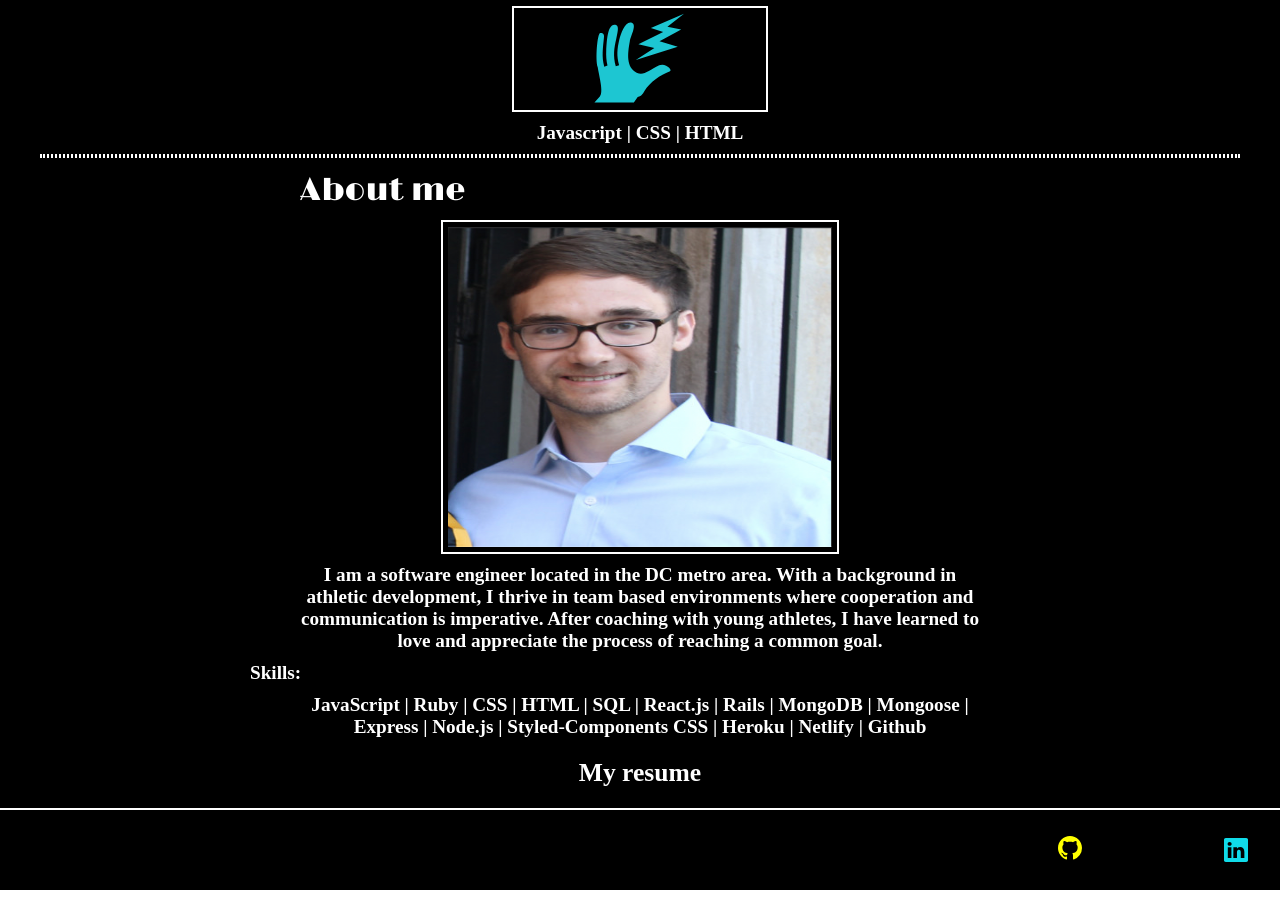
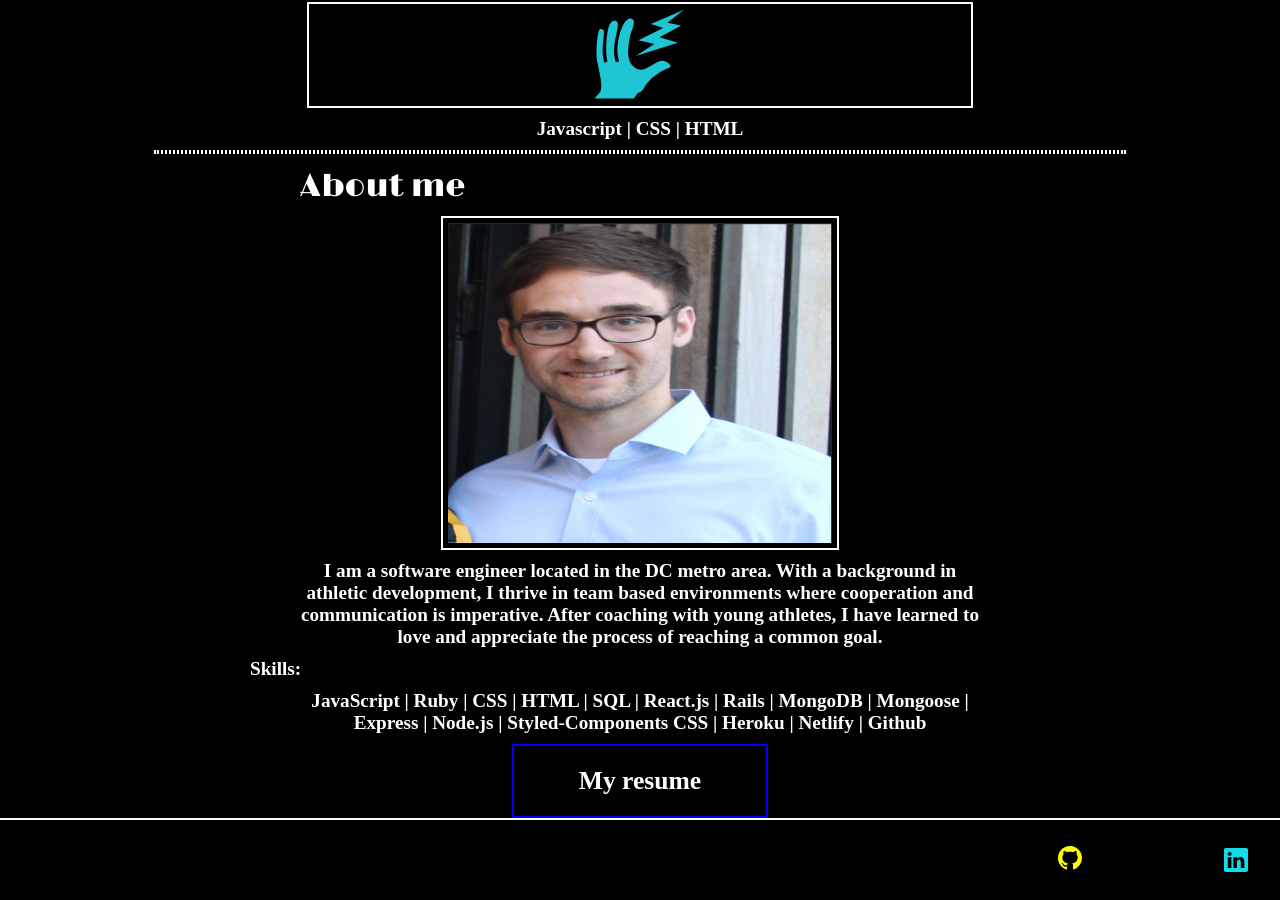
Before and after one commit to hammyhammer/Portfolio, a React (Create React App) app in the folder client/: page / in a window 1280 px wide. Shown: the part 1081-1981 px from the top of the page. Built offline with nearby package versions, Linux system fonts and the light colour scheme; a web font is replaced by a local one.

Commit message:
added color fade in

```diff
--- a/client/src/screens/AboutMe/AboutMe.jsx
+++ b/client/src/screens/AboutMe/AboutMe.jsx
@@ -17,7 +17,7 @@ export default function AboutMe() {
       <div className={aboutcss.skills}>
         JavaScript | Ruby | CSS | HTML | SQL | React.js | Rails | MongoDB | Mongoose | Express | Node.js | Styled-Components CSS | Heroku | Netlify | Github
       </div>
-      <div>
+      <div className={aboutcss.resume_space}>
         <a
           className={aboutcss.resume}
           href={resume}
--- a/client/src/screens/AboutMe/AboutMe.module.css
+++ b/client/src/screens/AboutMe/AboutMe.module.css
@@ -1,5 +1,4 @@
 .whole {
-  /* border: 2px solid seagreen; */
   height: auto;
   color: white;
 }
@@ -7,28 +6,22 @@
 .header {
   font-size: 4.75vw;
   text-align: left;
-  /* border: 2px solid red; */
   margin: 13px 95px 0px 95px;
   font-family: "Limelight";
-  /* font-weight: bold; */
-
 }
 
 .me {
-  /* border: 2px solid yellow; */
   width: 50vw;
   height: 30vh;
   display: block;
   margin: 10px 0px;
   margin-left: auto;
   margin-right: auto;
-  /* filter: grayscale(100%); */
   padding: 5px;
   border: 2px solid white;
 }
 
 .branding {
-  /* border: 2px solid cyan; */
   margin: 10px 30px;
   font-size: 3vw;
   text-align: center;
@@ -48,7 +41,6 @@
   margin: 10px 30px;
   font-size: 3vw;
   text-align: center;
-  /* border: 2px solid orange; */
   font-family: "BhuTuka Expanded One";
   font-weight: bold;
 }
@@ -62,6 +54,13 @@
   font-family: "BhuTuka Expanded One";
   font-weight: bold;
   font-size: 4vw;
+}
+
+.resume_space {
+  border: 2px solid blue;
+  text-align: center;
+  margin-left: 30%;
+  margin-right: 30%;
 }
 
 @media only screen and (min-width:760px) {
@@ -91,9 +90,13 @@
   }
 
   .me {
-    /* border: 2px solid yellow; */
     width: 40vw;
     height: 40vh;
+  }
+
+  .resume_space {
+    margin-left: 30%;
+    margin-right: 30%
 
   }
 
@@ -129,6 +132,17 @@
 
   .resume {
     font-size: 2vw;
+    translate: all 5s ease-in-out;
+  }
+
+  .resume:hover {
+    color: rgb(255, 0, 128);
+  }
+
+  .resume_space {
+    margin-left: 40%;
+    margin-right: 40%
+
   }
 }
 
@@ -161,6 +175,13 @@
   }
 
   .resume {
-    font-size: 2vw;
+    font-size: 1.5vw;
+  }
+
+
+  .resume_space {
+    margin-left: 43%;
+    margin-right: 43%
+
   }
 }
--- a/client/src/screens/Projects/Projects.module.css
+++ b/client/src/screens/Projects/Projects.module.css
@@ -47,16 +47,6 @@
   color: rgb(29, 198, 210);
 
 }
-  /* Below is for the images of screenshots of apps */
-/* .image {
-  width: 75vw;
-  display: block;
-  margin-left: auto;
-  margin-right: auto;
-  height: 200px;
-  filter: grayscale(50%);
-  border: 2px white solid;
-} */
 
 .link_space {
   border: 2px solid white;
@@ -71,52 +61,40 @@
 
 .icon_gameterest {
   color: rgb(255, 0, 128);
-
 }
 
 .icon_selfcheck {
   color: rgb(255, 255, 0);
-  border: 2px solid pink;
-
 }
 
 .icon_oracle {
   color: rgb(29, 198, 210);
 }
 
-
-
 .description {
   text-align: center;
   font-family: "BhuTuka Expanded One";
   font-weight: bold;
-  /* font-family: "Cormorant Garamond"; */
-  /* font-weight: bold; */
   margin: 10px 10px;
   font-size: 3vw;
-
 }
-
 
 .skills {
   text-align: center;
-  /* font-family: "goblin one"; */
   font-family: "BhuTuka Expanded One";
-  /* font-family: "Cormorant Garamond"; */
   font-weight: 900;
   margin: 10px 10px;
   font-size: 3vw;
-
 }
-
 
 .divider {
   border: 2px dotted white;
-  margin: 0px 40px 10px 40px;
+  margin-bottom: 10px;
+  margin-left: 12%;
+  margin-right: 12%;
 }
 
 /* Media query for ipad */
-
 @media only screen and (min-width:760px) {
   .header {
     font-size: 3vw;
@@ -184,6 +162,11 @@
   .link_space {
     margin-left: 40%;
     margin-right: 40%;
+    transition: all 1.25s ease-in-out;
+  }
+
+  .link_space:hover {
+    background-color: rgb(225, 225, 225);
   }
 
   .image {
@@ -194,7 +177,6 @@
 
   .description {
     font-size: 1.5vw;
-
   }
 
 
@@ -243,7 +225,6 @@
 
   .description {
     font-size: 1.25vw;
-
   }
 
 
```
